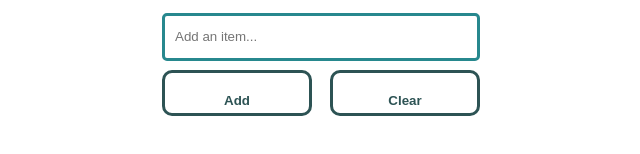
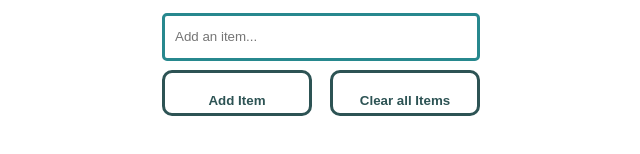
Before and after one commit to IamTalha-Sajid/todo-app-react, a React (Create React App) app: page / in a window 1280 px wide. Shown: the part 346-500 px from the top of the page, without its empty margins (319-959 px from the left). Built offline with nearby package versions, Linux system fonts and the light colour scheme.

Commit message:
styling of the buttons and list

```diff
--- a/src/App.css
+++ b/src/App.css
@@ -92,4 +92,5 @@
 .icon {
   padding-left: 100px;
   color: #e96e71;
+  align-items: right;
 }
--- a/src/App.js
+++ b/src/App.js
@@ -43,8 +43,8 @@ function App() {
           <input className="input-field" type="text" placeholder="Add an item..." value={todoText} onChange={(e) => setTodoText(e.target.value)}></input>
         </div>
         <div className="button-div">
-          <button className="button" onClick={addList}>Add</button>
-          <button className="button" onClick={clearList}>Clear</button>
+          <button className="button" onClick={addList}>Add Item</button>
+          <button className="button" onClick={clearList}>Clear all Items</button>
         </div>
         <div className="list-div">
           <div className="todo-list">
@@ -53,7 +53,7 @@ function App() {
                 return (
                   <div className="todo-item" key={ind}>
                     <p className="todo-text">{item}</p>
-                    <FaTrash className="icon" onClick={() => deleteItem(ind)}/>
+                    <FaTrash className="icon" onClick={() => deleteItem(ind)} alt="Delete Item"/>
                   </div>
                 )
               })
```
